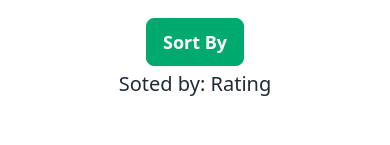
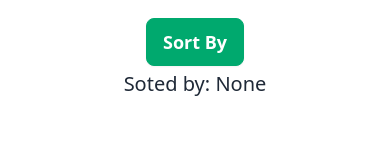
Before and after one commit to Rafiulomar0/book-review, a React (Vite) app: page /listedBooks in a window 390 px wide. Shown: the part 214-359 px from the top of the page. Built offline with nearby package versions, Linux system fonts and the light colour scheme; a web font is replaced by a local one.

Commit message:
listed book responsive breaking bug fixed

```diff
--- a/src/components/BooksData/BooksData.jsx
+++ b/src/components/BooksData/BooksData.jsx
@@ -48,7 +48,7 @@
           </span>
         </div>
         <span className="divider"></span>
-        <div className="flex flex-row gap-5">
+        <div className="flex flex-col lg:flex-row gap-5">
           <button className="btn rounded-full bg-blue-200 text-blue-700">
             Category: {categories}
           </button>
--- a/src/components/ListedBooks/ListedBooks.jsx
+++ b/src/components/ListedBooks/ListedBooks.jsx
@@ -11,7 +11,7 @@
   const [tab, setTab] = useState("ReadList");
   const [readData, setReadData] = useState([]);
   const [wishData, setWishData] = useState([]);
-  const [sortText, setSortText] = useState("Rating");
+  const [sortText, setSortText] = useState("None");
 
   const check = (data) => {
     const readList = [];
--- a/src/components/PageToRead/PageToRead.jsx
+++ b/src/components/PageToRead/PageToRead.jsx
@@ -1,7 +1,6 @@
 import { BarChart } from "@mui/x-charts";
 import { getLocalDataReadList } from "../../utilities/utilities";
 import { useLoaderData } from "react-router-dom";
-import { useState } from "react";
 
 const PageToRead = () => {
   const booksData = useLoaderData();
```
